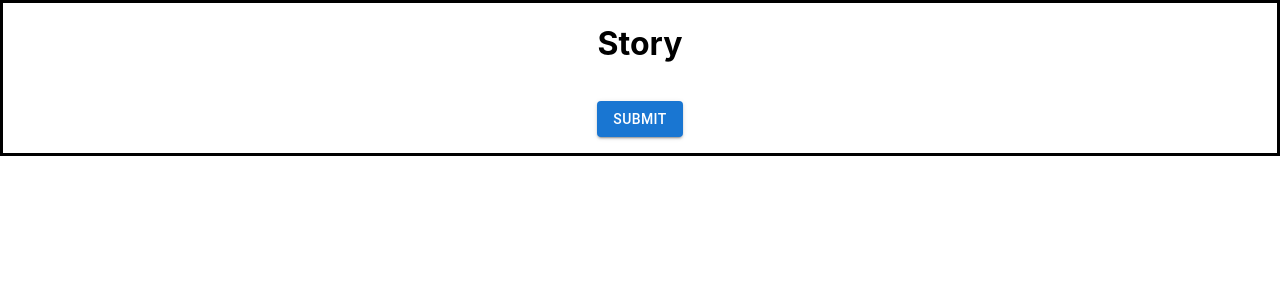
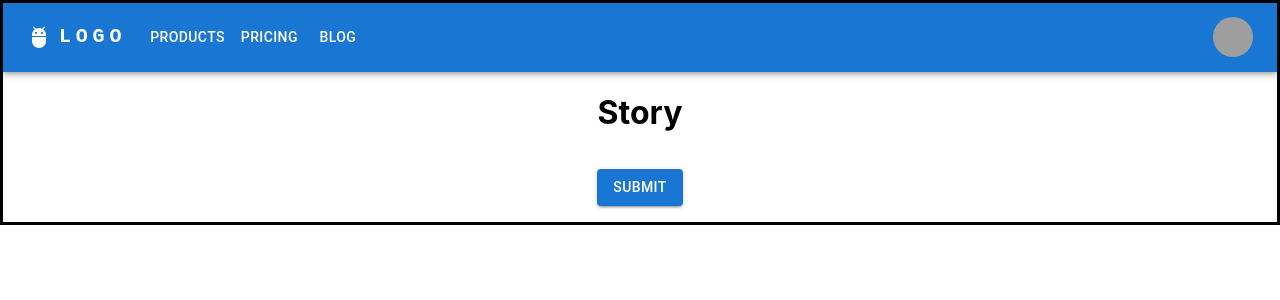
Before and after one commit to tool7831/AI-RPG, a React (Create React App) app in the folder react-app/: page / in a window 1280 px wide. Shown: the top 300 px of the page. Built offline with nearby package versions, Linux system fonts and the light colour scheme; grey boxes are pictures that could not be loaded.

Commit message:
Navbar 임시 추가

```diff
--- a/react-app/src/App.js
+++ b/react-app/src/App.js
@@ -4,8 +4,11 @@
 import PlayerPage from './pages/PlayerPage';
 import CombatPage from './pages/CombatPage'
 import { BrowserRouter as Router, Route, Routes } from 'react-router-dom';
+import ResponsiveAppBar from "./components/navBar";
 function App() {
   return (
+    <div>
+      <ResponsiveAppBar />
       <Router>
         <Routes>
           <Route exact path="/" element={<StoryPage />} />
@@ -14,6 +17,8 @@
           <Route exact path="/combat" element={<CombatPage />} />
         </Routes>
       </Router>
+    </div>
+
   );
 }
 
--- /dev/null
+++ b/react-app/src/components/navBar.js
@@ -0,0 +1,158 @@
+import React, {useState} from 'react';
+import AppBar from '@mui/material/AppBar';
+import Box from '@mui/material/Box';
+import Toolbar from '@mui/material/Toolbar';
+import IconButton from '@mui/material/IconButton';
+import Typography from '@mui/material/Typography';
+import Menu from '@mui/material/Menu';
+import MenuIcon from '@mui/icons-material/Menu';
+import Container from '@mui/material/Container';
+import Avatar from '@mui/material/Avatar';
+import Button from '@mui/material/Button';
+import Tooltip from '@mui/material/Tooltip';
+import MenuItem from '@mui/material/MenuItem';
+import AdbIcon from '@mui/icons-material/Adb';
+
+const pages = ['Products', 'Pricing', 'Blog'];
+const settings = ['Profile', 'Account', 'Dashboard', 'Logout'];
+
+function ResponsiveAppBar() {
+  const [anchorElNav, setAnchorElNav] = useState(null);
+  const [anchorElUser, setAnchorElUser] = useState(null);
+
+  const handleOpenNavMenu = (event) => {
+    setAnchorElNav(event.currentTarget);
+  };
+  const handleOpenUserMenu = (event) => {
+    setAnchorElUser(event.currentTarget);
+  };
+
+  const handleCloseNavMenu = () => {
+    setAnchorElNav(null);
+  };
+
+  const handleCloseUserMenu = () => {
+    setAnchorElUser(null);
+  };
+
+  return (
+    <AppBar position="static">
+      <Container maxWidth="xl">
+        <Toolbar disableGutters>
+          <AdbIcon sx={{ display: { xs: 'none', md: 'flex' }, mr: 1 }} />
+          <Typography
+            variant="h6"
+            noWrap
+            component="a"
+            sx={{
+              mr: 2,
+              display: { xs: 'none', md: 'flex' },
+              fontFamily: 'monospace',
+              fontWeight: 700,
+              letterSpacing: '.3rem',
+              color: 'inherit',
+              textDecoration: 'none',
+            }}
+          >
+            LOGO
+          </Typography>
+
+          <Box sx={{ flexGrow: 1, display: { xs: 'flex', md: 'none' } }}>
+            <IconButton
+              size="large"
+              aria-label="account of current user"
+              aria-controls="menu-appbar"
+              aria-haspopup="true"
+              onClick={handleOpenNavMenu}
+              color="inherit"
+            >
+              <MenuIcon />
+            </IconButton>
+            <Menu
+              id="menu-appbar"
+              anchorEl={anchorElNav}
+              anchorOrigin={{
+                vertical: 'bottom',
+                horizontal: 'left',
+              }}
+              keepMounted
+              transformOrigin={{
+                vertical: 'top',
+                horizontal: 'left',
+              }}
+              open={Boolean(anchorElNav)}
+              onClose={handleCloseNavMenu}
+              sx={{ display: { xs: 'block', md: 'none' } }}
+            >
+              {pages.map((page) => (
+                <MenuItem key={page} onClick={handleCloseNavMenu}>
+                  <Typography sx={{ textAlign: 'center' }}>{page}</Typography>
+                </MenuItem>
+              ))}
+            </Menu>
+          </Box>
+          <AdbIcon sx={{ display: { xs: 'flex', md: 'none' }, mr: 1 }} />
+          <Typography
+            variant="h5"
+            noWrap
+            component="a"
+            href="#app-bar-with-responsive-menu"
+            sx={{
+              mr: 2,
+              display: { xs: 'flex', md: 'none' },
+              flexGrow: 1,
+              fontFamily: 'monospace',
+              fontWeight: 700,
+              letterSpacing: '.3rem',
+              color: 'inherit',
+              textDecoration: 'none',
+            }}
+          >
+            LOGO
+          </Typography>
+          <Box sx={{ flexGrow: 1, display: { xs: 'none', md: 'flex' } }}>
+            {pages.map((page) => (
+              <Button
+                key={page}
+                onClick={handleCloseNavMenu}
+                sx={{ my: 2, color: 'white', display: 'block' }}
+              >
+                {page}
+              </Button>
+            ))}
+          </Box>
+          <Box sx={{ flexGrow: 0 }}>
+            <Tooltip title="Open settings">
+              <IconButton onClick={handleOpenUserMenu} sx={{ p: 0 }}>
+                <Avatar alt="Remy Sharp" src="/static/images/avatar/2.jpg" />
+              </IconButton>
+            </Tooltip>
+            <Menu
+              sx={{ mt: '45px' }}
+              id="menu-appbar"
+              anchorEl={anchorElUser}
+              anchorOrigin={{
+                vertical: 'top',
+                horizontal: 'right',
+              }}
+              keepMounted
+              transformOrigin={{
+                vertical: 'top',
+                horizontal: 'right',
+              }}
+              open={Boolean(anchorElUser)}
+              onClose={handleCloseUserMenu}
+            >
+              {settings.map((setting) => (
+                <MenuItem key={setting} onClick={handleCloseUserMenu}>
+                  <Typography sx={{ textAlign: 'center' }}>{setting}</Typography>
+                </MenuItem>
+              ))}
+            </Menu>
+          </Box>
+        </Toolbar>
+      </Container>
+    </AppBar>
+  );
+}
+export default ResponsiveAppBar;
```
Also changed, not shown: 1 other file (tests, documents, lock files or other folders). Lines whose indentation alone changed are shown as unchanged.
